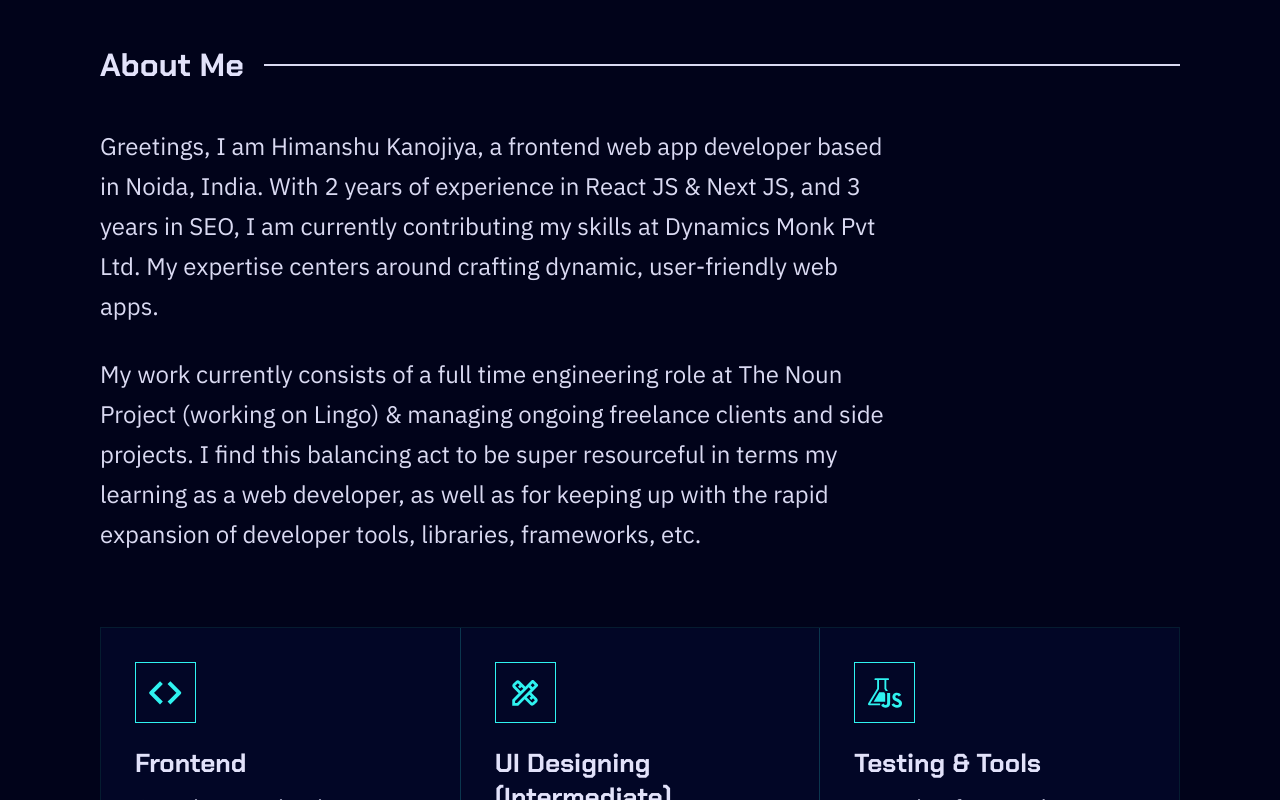
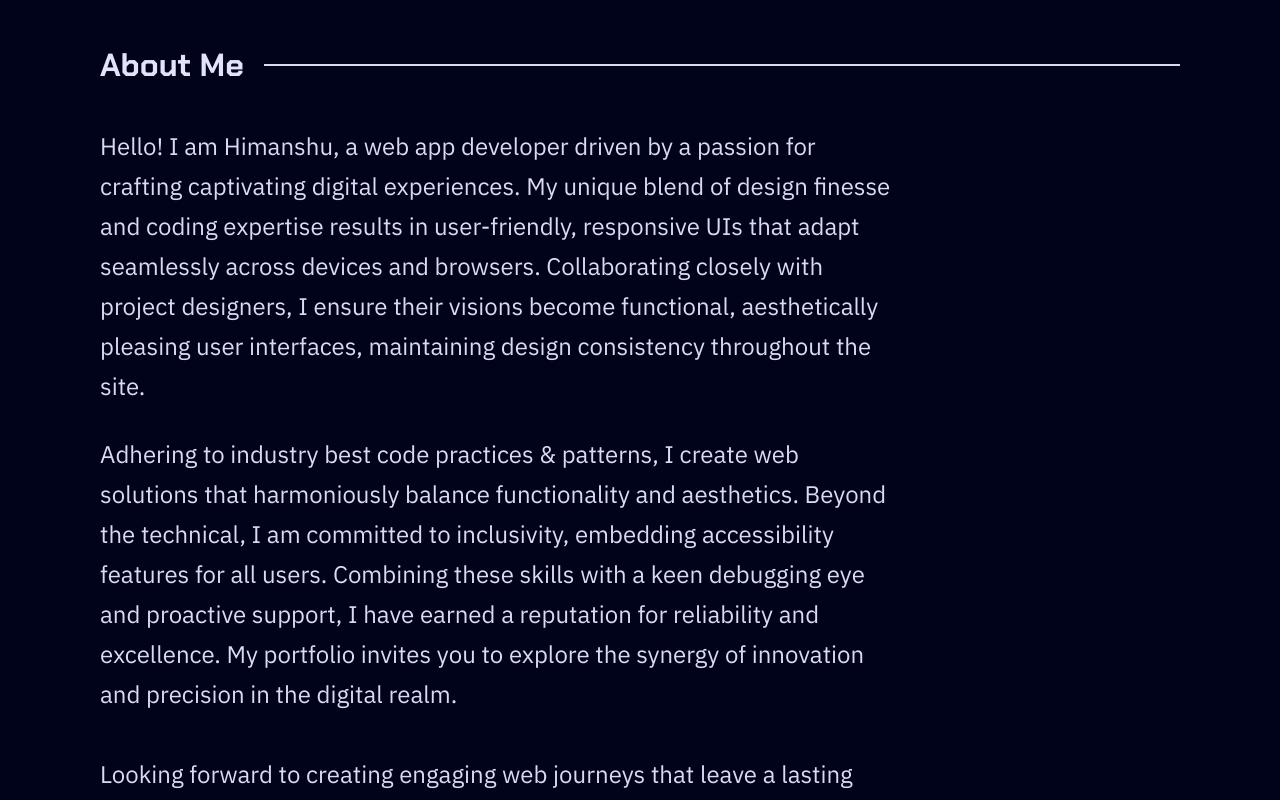
Before and after one commit to HimanshuKanojiya/himanshu-kanojiya-portfolio, a Next.js app: page / in a window 1280 px wide. Shown: the part 840-1640 px from the top of the page. Built offline with nearby package versions, Linux system fonts and the light colour scheme.

Commit message:
content changes

```diff
--- a/src/components/AboutMe/AboutMe.tsx
+++ b/src/components/AboutMe/AboutMe.tsx
@@ -15,19 +15,26 @@ export const AboutMe: FC = () => {
       <AboutMeContainer>
         <div className="about-me">
           <p>
-            Greetings, I am Himanshu Kanojiya, a frontend web app developer
-            based in Noida, India. With 2 years of experience in React JS & Next
-            JS, and 3 years in SEO, I am currently contributing my skills at
-            Dynamics Monk Pvt Ltd. My expertise centers around crafting dynamic,
-            user-friendly web apps.
+            Hello! I am Himanshu, a web app developer driven by a passion for
+            crafting captivating digital experiences. My unique blend of design
+            finesse and coding expertise results in user-friendly, responsive
+            UIs that adapt seamlessly across devices and browsers. Collaborating
+            closely with project designers, I ensure their visions become
+            functional, aesthetically pleasing user interfaces, maintaining
+            design consistency throughout the site.
           </p>
           <p>
-            My work currently consists of a full time engineering role at The
-            Noun Project (working on Lingo) & managing ongoing freelance clients
-            and side projects. I find this balancing act to be super resourceful
-            in terms my learning as a web developer, as well as for keeping up
-            with the rapid expansion of developer tools, libraries, frameworks,
-            etc.
+            Adhering to industry best code practices & patterns, I create web
+            solutions that harmoniously balance functionality and aesthetics.
+            Beyond the technical, I am committed to inclusivity, embedding
+            accessibility features for all users. Combining these skills with a
+            keen debugging eye and proactive support, I have earned a reputation
+            for reliability and excellence. My portfolio invites you to explore
+            the synergy of innovation and precision in the digital realm.
+            <br />
+            <br />
+            Looking forward to creating engaging web journeys that leave a
+            lasting impact!
           </p>
         </div>
         <div className="skills">
--- a/src/components/HeroSection/styles/HeroSectionContainer.tsx
+++ b/src/components/HeroSection/styles/HeroSectionContainer.tsx
@@ -70,7 +70,7 @@ export const HeroSectionContainer = styled.div`
 
       & img {
         width: 260px;
-        height: 298px;
+        height: auto;
       }
 
       & small {
--- a/src/components/Projects/index.tsx
+++ b/src/components/Projects/index.tsx
@@ -15,33 +15,7 @@ import { NormalProject } from "./NormaProject";
 
 const featuredProjectdata = [
   {
-    id: "amazonClone0001",
-    title: "Amazon Web App Clone",
-    subLabel: "Feauted Project",
-    isFeatured: true,
-    moreInfo: {
-      codeLink: {
-        value: "See the code",
-        href: "/",
-        show: true,
-      },
-      liveLink: {
-        value: "Visit the app",
-        href: "/",
-        show: true,
-      },
-    },
-    description:
-      "My name is Chase Ohlson. I am a frontend software engineer & freelance web developer in Los Angeles -- with roots in digital marketing & SEO. I am passionate about music, technology and basically everything that makes the internet tick.",
-    techUsed: [
-      {
-        id: "SiRedux",
-        value: "Redux & Redux Toolkit",
-      },
-    ],
-  },
-  {
-    id: "myAstroWeb0002",
+    id: "myastroweb0001",
     title: "My Astro Web",
     subLabel: "Feauted Project",
     isFeatured: true,
@@ -58,7 +32,33 @@ const featuredProjectdata = [
       },
     },
     description:
-      "My name is Chase Ohlson. I am a frontend software engineer & freelance web developer in Los Angeles -- with roots in digital marketing & SEO. I am passionate about music, technology and basically everything that makes the internet tick.",
+      "It is an entertainment-based platform for postpaid users. Depending on their user category, users can register or sign in, purchase their preferred plans, pay service bills, explore packages, set up auto debit options, and even subscribe to internet plans.",
+    techUsed: [
+      {
+        id: "SiRedux",
+        value: "Redux & Redux Toolkit",
+      },
+    ],
+  },
+  {
+    id: "mynjoiweb0002",
+    title: "NJOI Web",
+    subLabel: "Feauted Project",
+    isFeatured: true,
+    moreInfo: {
+      codeLink: {
+        value: "See the code",
+        href: "/",
+        show: true,
+      },
+      liveLink: {
+        value: "Visit the app",
+        href: "/",
+        show: true,
+      },
+    },
+    description:
+      "The project focuses on an entertainment-based platform for prepaid users, where users can sign up for their preferred entertainment plans, explore available packages, purchase channels and movies, and add packs to their existing plans.",
     techUsed: [
       {
         id: "SiRedux",
```
